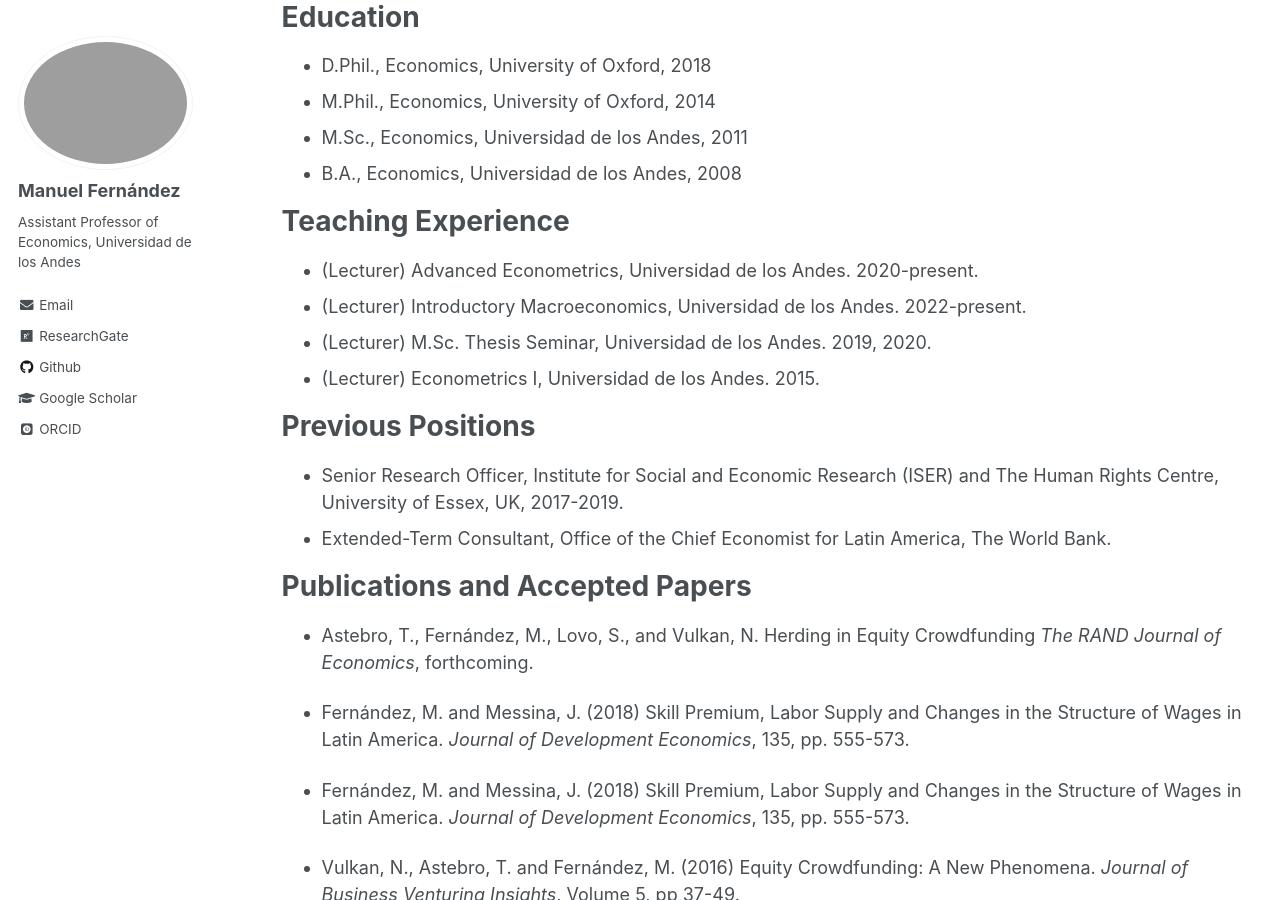
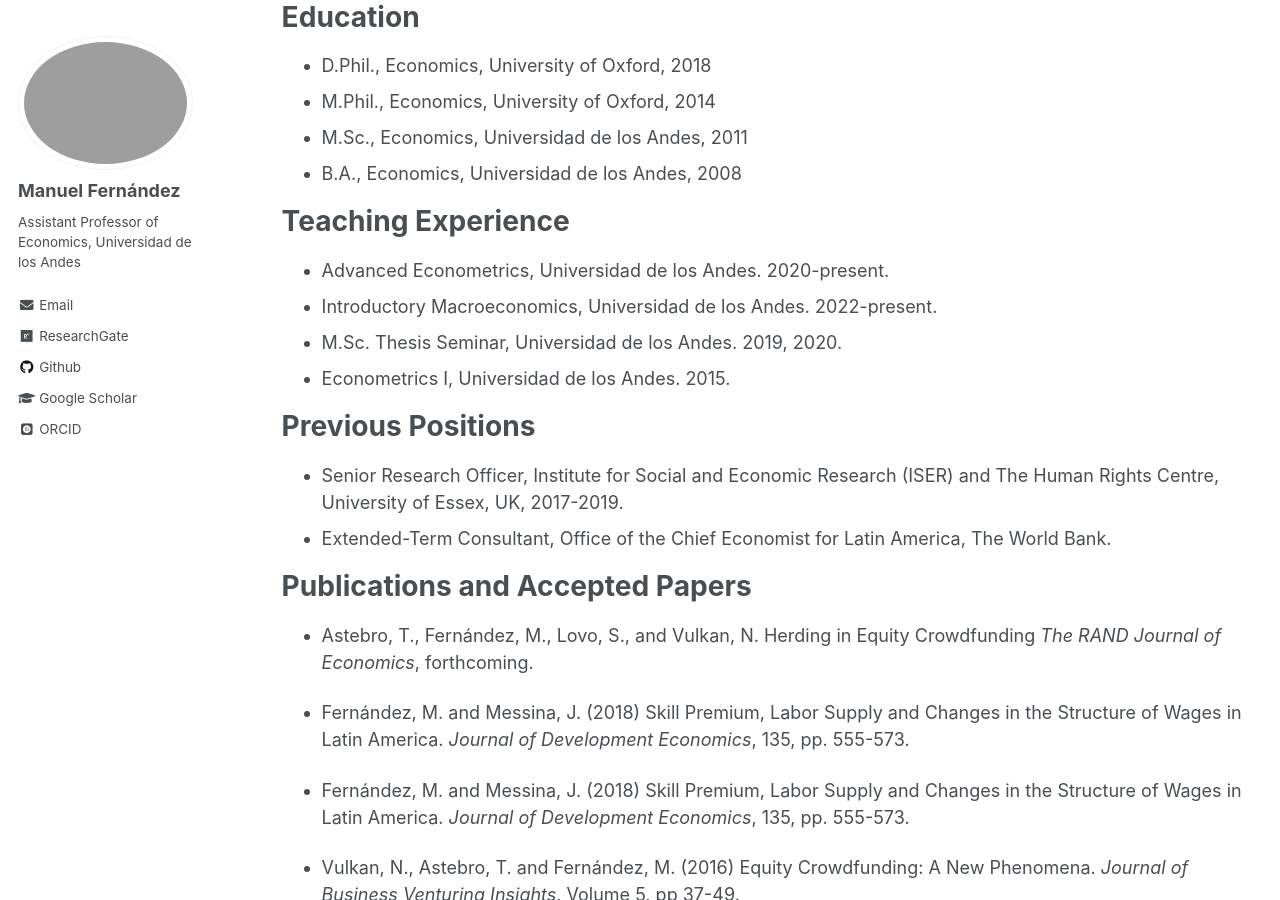
Before and after one commit to man-fern/man-fern.github.io, a Jekyll site: the page built from _pages/cv.md, in a window 1280 px wide and 900 px high, scrolled down 439 px. Built offline with Jekyll 4.4.1, drawn with Linux system fonts in a browser that asks for light colours; some web fonts are replaced.

Commit message:
Update cv.md

```diff
--- a/_pages/cv.md
+++ b/_pages/cv.md
@@ -29,10 +29,10 @@ Education
 
 Teaching Experience
 ======
-* (Lecturer) Advanced Econometrics, Universidad de los Andes. 2020-present.
-* (Lecturer) Introductory Macroeconomics, Universidad de los Andes. 2022-present.
-* (Lecturer) M.Sc. Thesis Seminar, Universidad de los Andes. 2019, 2020.
-* (Lecturer) Econometrics I, Universidad de los Andes. 2015.
+* Advanced Econometrics, Universidad de los Andes. 2020-present.
+* Introductory Macroeconomics, Universidad de los Andes. 2022-present.
+* M.Sc. Thesis Seminar, Universidad de los Andes. 2019, 2020.
+* Econometrics I, Universidad de los Andes. 2015.
 
 Previous Positions
 ======
```
